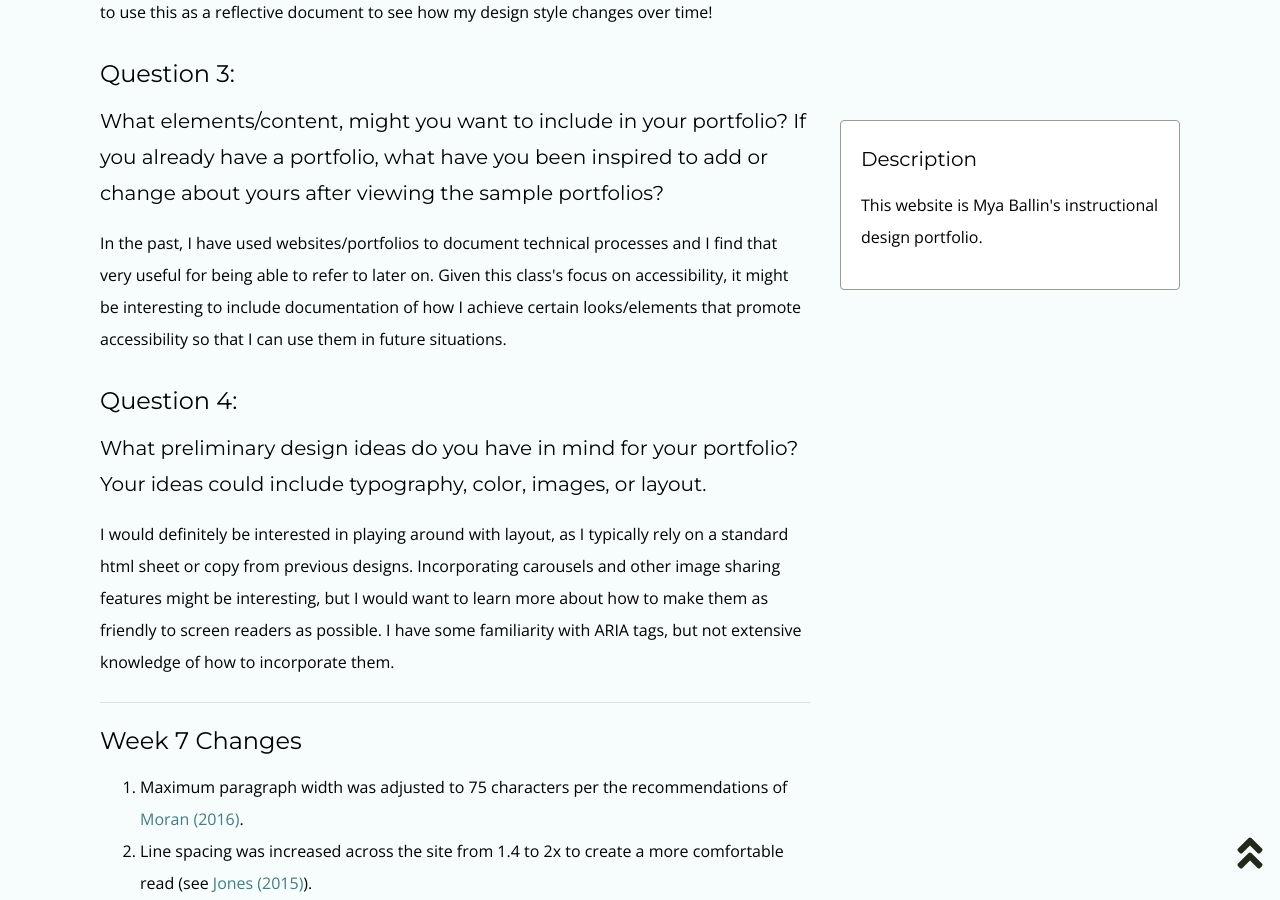
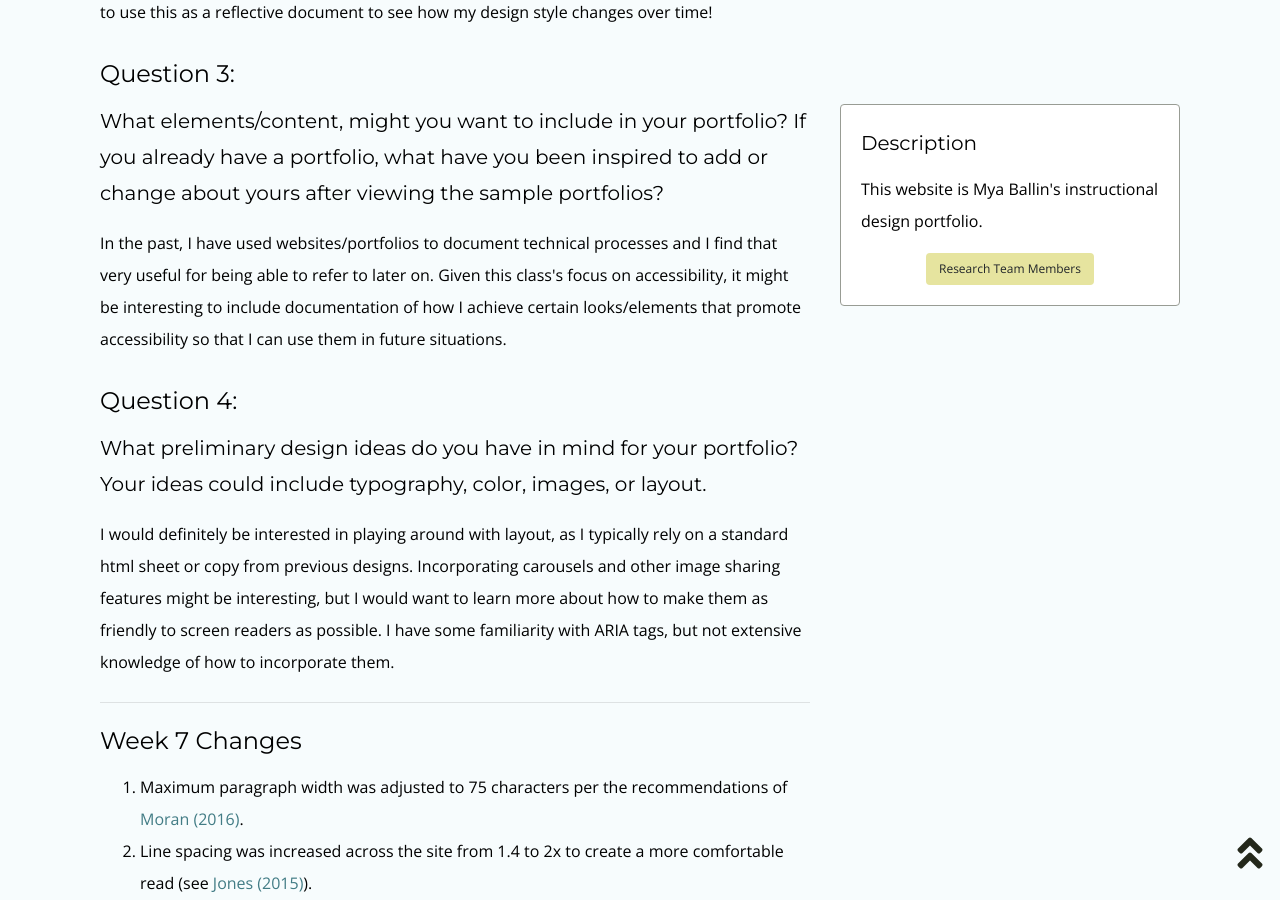
Before and after one commit to mxballin/instructional-design, a Jekyll site: the page built from index.md, in a window 1280 px wide and 900 px high, scrolled down 873 px. Built offline with Jekyll 4.4.1, drawn with Linux system fonts in a browser that asks for light colours; some web fonts are replaced.

Commit message:
Update description.html

```diff
--- a/_includes/index/description.html
+++ b/_includes/index/description.html
@@ -3,6 +3,7 @@
     <h5 class="card-title">Description</h5>
     <p class="card-text">{{ site.description }}</p>
     <div class="row justify-content-center">
+       {% include index/homepage-modal.html %}
     </div>
   </div>
 </div>
```
